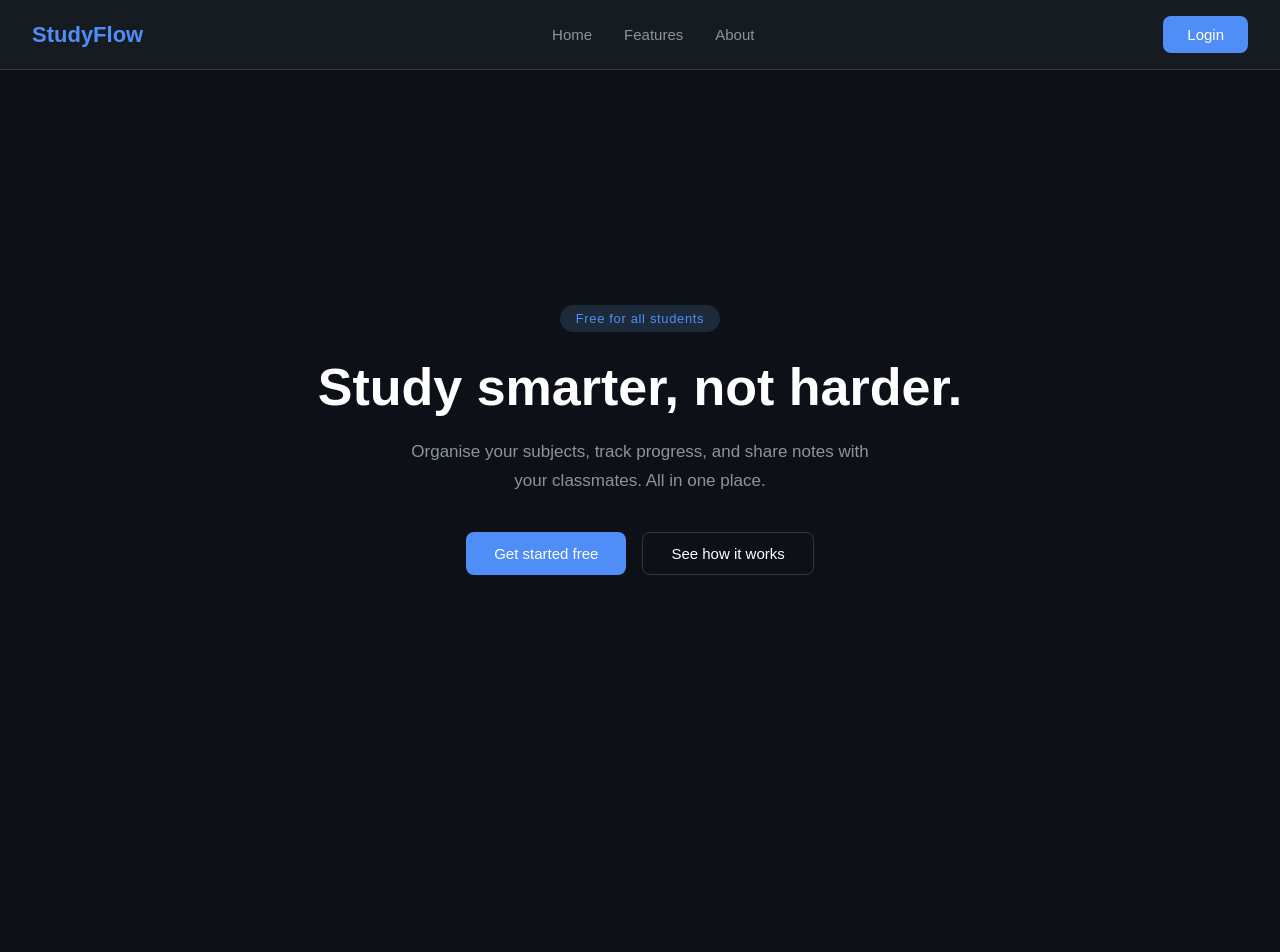
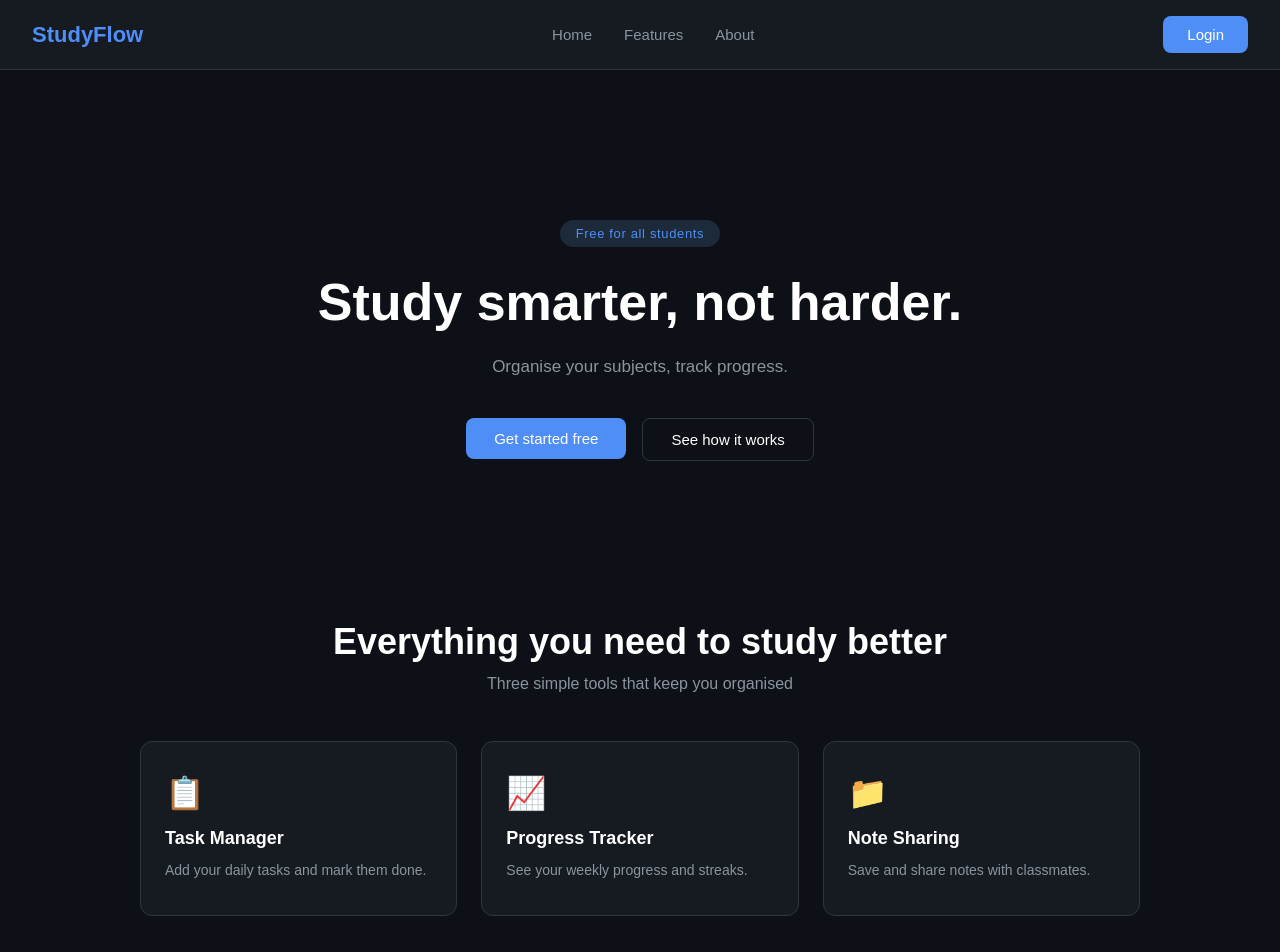
Before and after one commit to Sagar-bora/studyflow-planner, a React (Create React App) app: page / in a window 1280 px wide. Shown: the top 952 px of the page. Before the commit the page ends 800 px from the top, so only its background shows below. Built offline with nearby package versions, Linux system fonts and the light colour scheme.

Commit message:
Features component working

```diff
--- a/src/App.js
+++ b/src/App.js
@@ -1,25 +1,17 @@
 import React from 'react'
 import Navbar from './components/Navbar'
 import Hero from './components/Hero'
+import Features from './components/Features'
 
 function App() {
   return (
     <div>
       <Navbar />
-
-      {/*
-        We pass title and subtitle as props.
-        Hero component receives them and
-        displays them inside its JSX.
-
-        This is like calling a function:
-        Hero({ title: "Study smarter...", subtitle: "Organise..." })
-      */}
       <Hero
         title="Study smarter, not harder."
-        subtitle="Organise your subjects, track progress, and share notes with your classmates. All in one place."
+        subtitle="Organise your subjects, track progress."
       />
-
+      <Features />
     </div>
   )
 }
--- /dev/null
+++ b/src/components/FeatureCard.js
@@ -0,0 +1,13 @@
+import React from 'react'
+
+function FeatureCard({ icon, title, description }) {
+  return (
+    <div className="feature-card">
+      <div className="card-icon">{icon}</div>
+      <h3>{title}</h3>
+      <p>{description}</p>
+    </div>
+  )
+}
+
+export default FeatureCard
--- /dev/null
+++ b/src/components/Features.js
@@ -0,0 +1,29 @@
+import React from 'react'
+import FeatureCard from './FeatureCard'
+
+const featuresData = [
+  { icon: '📋', title: 'Task Manager', description: 'Add your daily tasks and mark them done.' },
+  { icon: '📈', title: 'Progress Tracker', description: 'See your weekly progress and streaks.' },
+  { icon: '📁', title: 'Note Sharing', description: 'Save and share notes with classmates.' }
+]
+
+function Features() {
+  return (
+    <section id="features">
+      <h2>Everything you need to study better</h2>
+      <p className="features-sub">Three simple tools that keep you organised</p>
+      <div className="features-grid">
+        {featuresData.map((item, index) => (
+          <FeatureCard
+            key={index}
+            icon={item.icon}
+            title={item.title}
+            description={item.description}
+          />
+        ))}
+      </div>
+    </section>
+  )
+}
+
+export default Features
--- a/src/components/Hero.js
+++ b/src/components/Hero.js
@@ -1,31 +1,19 @@
 import React from 'react'
 
-// We receive props as parameter
-// props.title = the title passed from App.js
-// props.subtitle = the subtitle passed from App.js
-function Hero(props) {
+function Hero({ title, subtitle }) {
   return (
     <section id="hero">
+      <p className="hero-label">Free for all students</p>
+      <h1>{title}</h1>
+      <p className="hero-sub">{subtitle}</p>
 
-      {/* Small label above heading */}
-      <p className="hero-label">Free for all students</p>
-
-      {/*
-        {props.title} displays whatever
-        title was passed from App.js
-      */}
-      <h1>{props.title}</h1>
-
-      {/*
-        {props.subtitle} displays whatever
-        subtitle was passed from App.js
-      */}
-      <p className="hero-sub">{props.subtitle}</p>
-
-      {/* Buttons row */}
       <div className="hero-buttons">
-        <button className="btn-primary">Get started free</button>
-        <button className="btn-secondary">See how it works</button>
+        <a href="/register">
+          <button className="btn-primary">Get started free</button>
+        </a>
+        <a href="#features">
+          <button className="btn-secondary">See how it works</button>
+        </a>
       </div>
 
     </section>
--- a/src/index.css
+++ b/src/index.css
@@ -17,6 +17,11 @@ code {
    padding to everything. We remove
    it so we start from zero.
 ================================ */
+a {
+  text-decoration: none;
+  color: inherit;
+  display: inline-block;
+}
 * {
   margin: 0;
   padding: 0;
@@ -31,6 +36,7 @@ body {
   background-color: #0d1117;
   color: #ffffff;
   font-family: Arial, sans-serif;
+  padding-top: 60px;
 }
 
 /* ================================
@@ -154,13 +160,12 @@ nav {
 ================================ */
 #hero {
   margin-top: 80px;
-  min-height: 90vh;
+  padding: 80px 24px;
   display: flex;
   flex-direction: column;
   justify-content: center;
   align-items: center;
   text-align: center;
-  padding: 0 24px;
 }
 
 /* ================================
```
